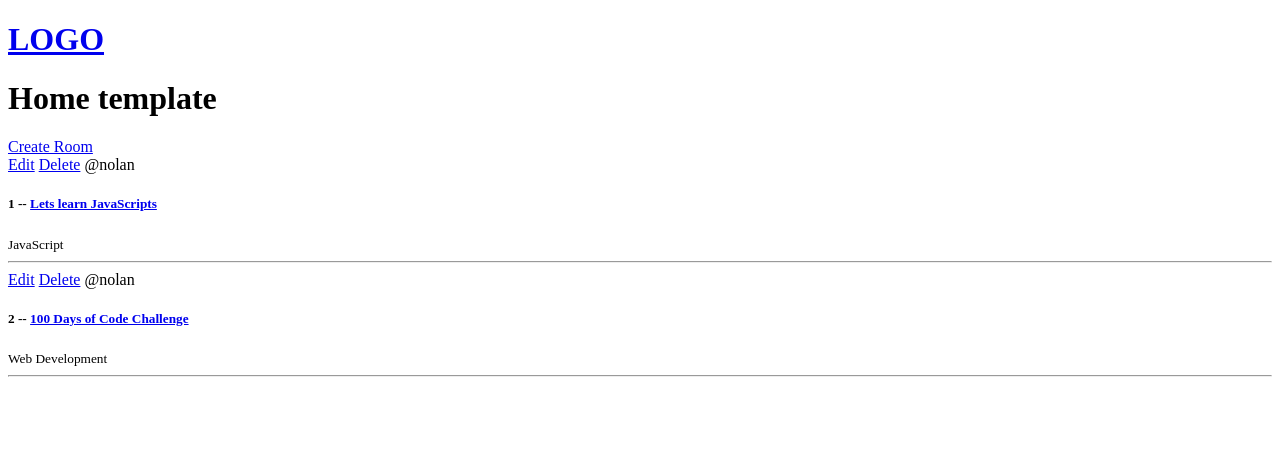
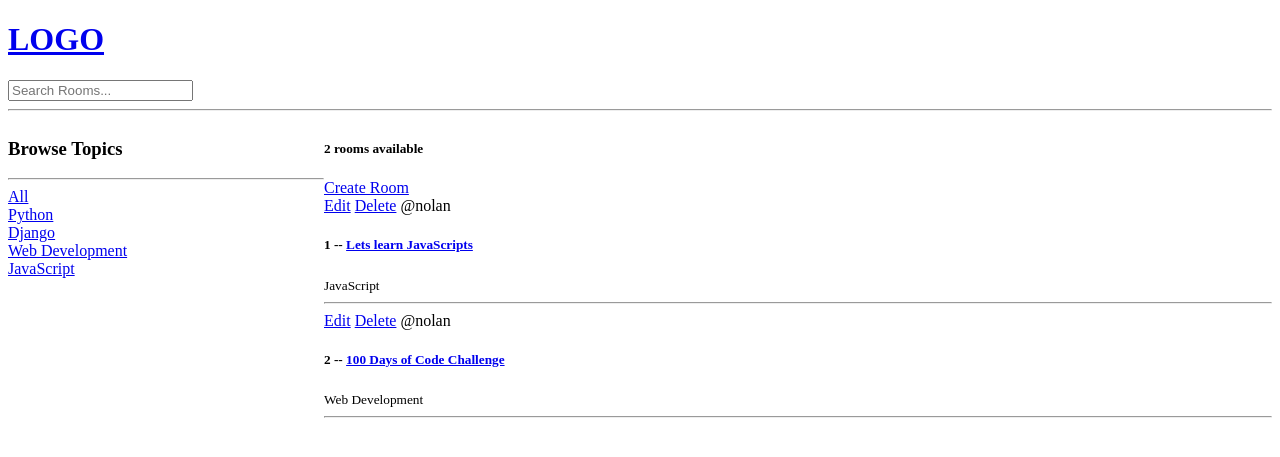
Before and after one commit to nolanErickson/Django-Tutorial, a Django app: page / in a window 1280 px wide. Shown: the top 457 px of the page. Run offline with Django 5.2, Linux system fonts and the light colour scheme; data comes from the database, SQL or seed files in the repository.

Commit message:
Timestamp 6
2:22:27 User Login

```diff
--- a/base/templates/base/home.html
+++ b/base/templates/base/home.html
@@ -1,10 +1,34 @@
 {% extends 'main.html' %}
 {% block content %}
 
-<h1>Home template</h1>
+<style>
+    .home-container {
+        display: grid;
+        grid-template-columns: 1fr 3fr;
+
+    }
+</style>
+
+<hr>
+<div class="home-container">
 
     <div>
+        <h3>Browse Topics</h3>
+        <hr>
 
+        <div>
+            <a href="{% url 'home' %}">All</a>
+        </div>
+
+        {% for topic in topics %}
+        <div>
+            <a href="{% url 'home' %}?q={{topic.name}}">{{topic.name}}</a>
+        </div>
+        {% endfor %}
+    </div>
+
+    <div>
+        <h5>{{room_count}} rooms available</h5>
         <a href="{% url 'create-room' %}">Create Room</a>
 
         <div>
@@ -16,9 +40,11 @@
                 <h5>{{room.id}} -- <a href = "{% url 'room' room.id %}">{{room.name}}</a></h5>
                 <small>{{room.topic.name}}</small>
                 <hr>
+            </div>
             {% endfor %}
         </div>
     </div>
+
 </div>
 
 {% endblock content %}
--- a/base/views.py
+++ b/base/views.py
@@ -1,6 +1,7 @@
 from django.shortcuts import render, redirect
+from django.db .models import Q
 from django.http import HttpResponse
-from .models import Room
+from .models import Room, Topic
 from .forms import RoomForm
 # Create your views here.
 
@@ -12,8 +13,17 @@ from .forms import RoomForm
 
 
 def home(request):
-    rooms = Room.objects.all()
-    context = {'rooms': rooms}
+    q = request.GET.get('q') if request.GET.get('q') != None else ''
+    rooms = Room.objects.filter(
+        Q(topic__name__icontains=q) |
+        Q(name__icontains=q) |
+        Q(description__icontains=q)
+        )
+
+    topics = Topic.objects.all()
+    room_count = rooms.count()
+
+    context = {'rooms': rooms, 'topics': topics, 'room_count': room_count}
     return render(request, 'base/home.html', context)
 
 def room(request, pk):
--- a/templates/navbar.html
+++ b/templates/navbar.html
@@ -1,5 +1,9 @@
 <a href="/">
     <h1>LOGO</h1>
+</a>
+
+<form method="GET" action="{% url 'home' %}">
+    <input type="text" name="q" placeholder="Search Rooms..." />
 
 
-</a>
+</form>
```
Lines whose indentation alone changed are shown as unchanged.
